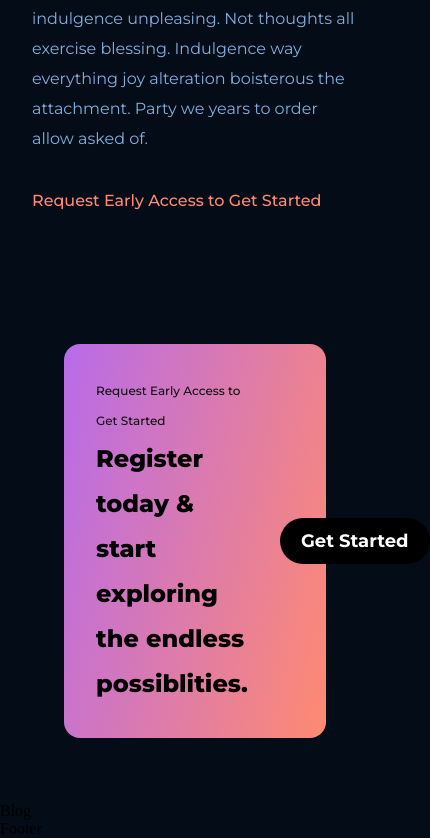
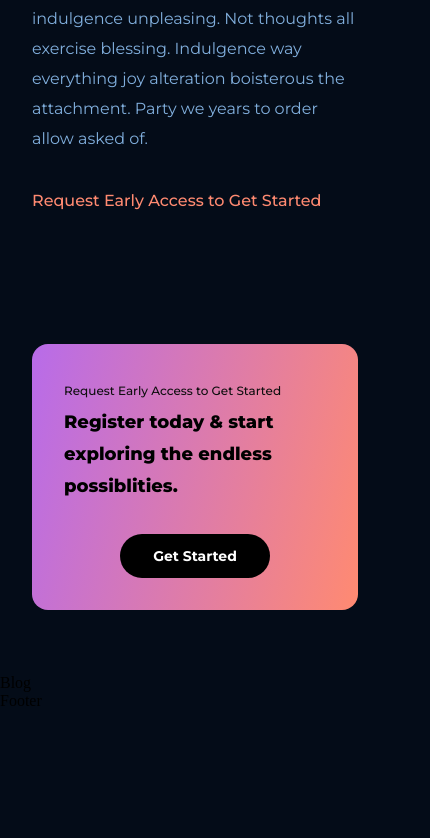
Before and after one commit to tamimhasan19702/responsive-REACT-website, a React (Create React App) app: page / in a window 390 px wide. Shown: the part 4188-5026 px from the top of the page, 430 px wide, since content can reach past the window. After the commit the page ends 4898 px from the top, so only its background shows below. Built offline with nearby package versions, Linux system fonts and the light colour scheme.

Commit message:
final cta fixes and updates

```diff
--- a/src/components/cta/cta.css
+++ b/src/components/cta/cta.css
@@ -46,3 +46,28 @@
     cursor: pointer;
     min-width: 150px;
 }
+
+
+@media screen and (max-width:650px){
+    .gpt3-cta{
+        flex-direction: column;
+    }
+    .gpt3-cta-btn{
+        margin: 2rem 0 0;
+    }
+}
+
+@media screen and (max-width:550px){
+    .gpt3-cta{
+    margin: 4rem 2rem;
+    }
+    .gpt3-cta-content h3{
+    font-size: 18px;
+    line-height: 32px;
+    }
+
+    .gpt3-cta-btn button{
+    font-size: 14px;
+    line-height: 28px;
+    }
+}
```
